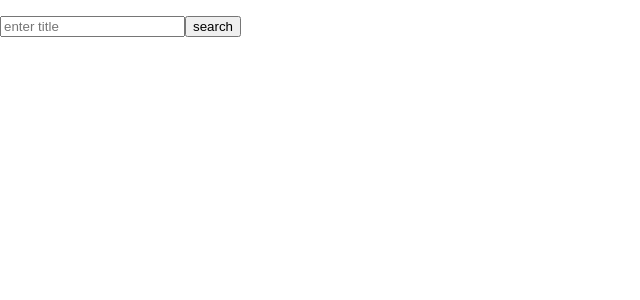
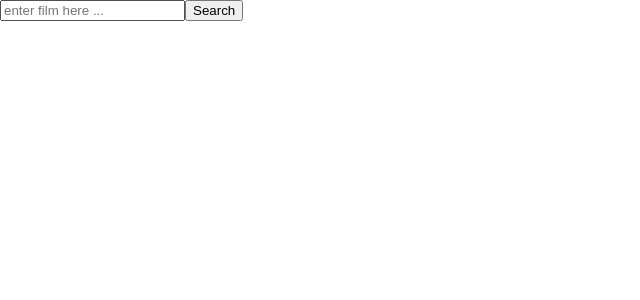
Before and after one commit to phiwanczuk/filmplace, a React (Create React App) app: page / in a window 1280 px wide. Shown: the top 300 px of the page, without its empty margins (0-640 px from the left). Built offline with nearby package versions, Linux system fonts and the light colour scheme; no server answers.

Commit message:
multi component changes applied

```diff
--- a/src/App.js
+++ b/src/App.js
@@ -1,19 +1,21 @@
 import React, { Component } from 'react';
-import {BrowserRouter as Router, Route} from 'react-router-dom'
-import Films from './components/Films/Films'
+import './App.css'
+import { Provider } from 'react-redux'
+import { store } from './store'
+import { BrowserRouter as Router, Route } from 'react-router-dom'
+import Films from './Components/Films'
 
 
 class App extends Component {
     render() {
         return (
+            <Provider store={store}>
                 <Router>
-
-                <Route exact
-                       path="/"
-                       component={Films} />
-
-
+                    <div>
+                        <Route exact path="/" component={Films}/>
+                    </div>
                 </Router>
+            </Provider>
         );
     }
 }
--- a/src/components/Films/Films.js
+++ b/src/components/Films/Films.js
@@ -6,7 +6,8 @@ class Films extends React.Component {
 
 
     state = {
-        data: []
+        data: [],
+        searchValue: ''
     }
 
 
@@ -25,8 +26,6 @@ class Films extends React.Component {
         const {data} = this.state
         return (
             <div>
-                <p>{data.Poster}</p>
-                <FilmsSearch data={data}/>
                 <FilmsList data={data}/>
             </div>
         )
--- a/src/components/Films/FilmsList.js
+++ b/src/components/Films/FilmsList.js
@@ -1,10 +1,25 @@
 import React from 'react'
+import FilmsSearch from "./FilmsSearch";
 
-class FilmsList extends React.Component{
+class FilmsList extends React.Component {
 
-    render(){
-        return(
+    state = {
+        currentSearchPhrase: ''
+    }
+
+    handleSearchPhraseChange = event => {
+        this.setState({
+            currentSearchPhrase: event.target.value
+        })
+    }
+
+    render() {
+        return (
             <div>
+                <FilmsSearch
+                    searchPhrase={this.state.currentSearchPhrase}
+                    onChange={this.handleSearchPhraseChange}
+                />
 
             </div>
         )
--- a/src/components/Films/FilmsSearch.js
+++ b/src/components/Films/FilmsSearch.js
@@ -1,33 +1,47 @@
 import React from 'react'
 
-class FilmsSearch extends React.Component{
+class FilmsSearch extends React.Component {
 
-
-    state ={
-        filmName: '',
+    state = {
+        inputValue: ''
     }
 
-
-    handleFilmNameInputChange = (event) => {
+    handleInputChange = event => {
         this.setState({
-            filmName: event.target.value
-        });
+            inputValue: event.target.value
+        })
     }
 
-    render(){
-        return(
+    handleSubmit = event => {
+        event.preventDefault()
+
+        fetch(`http://www.omdbapi.com/?apikey=f3798525=${this.state.inputValue}`)
+            .then(r => r.json())
+            .then((data) => {
+                this.setState({
+                    films: data.Search,
+                    totalResults: data.totalResults
+                });
+            })
+    }
+
+    render() {
+        return (
             <div>
-                <form>
+                <form
+                    onSubmit={this.handleSubmit}
+                >
                     <input
                         type="text"
-                        placeholder='enter title'
-                        onChange={this.handleFilmNameInputChange}
-                        value={this.state.filmName}
+                        placeholder="enter film here ..."
+                        value={this.state.inputValue}
+                        onChange={this.handleInputChange}
                     />
-                    <button>search</button>
+                    <input
+                        type="submit"
+                        value="Search"
+                    />
                 </form>
-
-
             </div>
         )
     }
```
Lines whose indentation alone changed are shown as unchanged.
